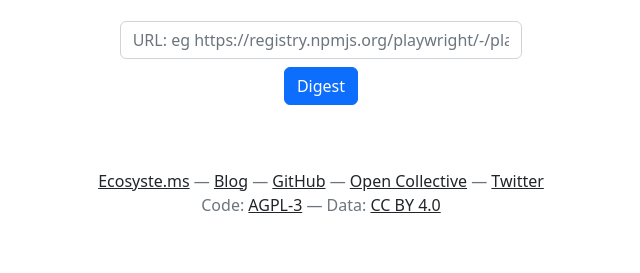
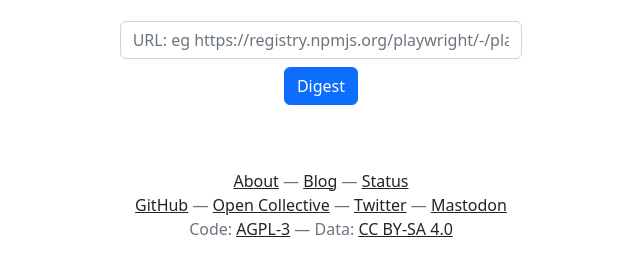
Before and after one commit to ecosyste-ms/digest, a website: page public/index.html in a window 1280 px wide. Shown: the part 185-458 px from the top of the page, without its empty margins (319-959 px from the left). Drawn offline with nearby package versions, Linux system fonts and the light colour scheme.

Commit message:
Update footer

```diff
--- a/public/index.html
+++ b/public/index.html
@@ -37,14 +37,17 @@
     </div>
 
     <footer class="py-5 container-sm text-muted text-center">
-      <a class="link-dark" target="_blank" href="https://ecosyste.ms">Ecosyste.ms</a> —
+      <a class="link-dark" target="_blank" href="https://ecosyste.ms">About</a> —
       <a class="link-dark" target="_blank" href="https://blog.ecosyste.ms">Blog</a> —
+      <a class="link-dark" target="_blank" href="https://ecosystems.appsignal-status.com/">Status</a>
+      <br/>
       <a class="link-dark" target="_blank" href="https://github.com/ecosyste-ms/digest">GitHub</a> —
       <a class="link-dark" target="_blank" href="https://opencollective.com/ecosystems">Open Collective</a> —
-      <a class="link-dark" target="_blank" href="https://twitter.com/ecosyste_ms">Twitter</a>
+      <a class="link-dark" target="_blank" href="https://twitter.com/ecosyste_ms">Twitter</a> —
+      <a class="link-dark" target="_blank" href="https://mastodon.social/@ecosystems">Mastodon</a>
       <br/>
       Code: <a class="link-dark" href="https://github.com/ecosyste-ms/digest/blob/main/LICENSE">AGPL-3</a>  —
-      Data: <a class="link-dark" target="_blank" href="https://creativecommons.org/licenses/by/4.0/">CC BY 4.0</a>
+      Data: <a class="link-dark" target="_blank" href="https://creativecommons.org/licenses/by-sa/4.0/">CC BY-SA 4.0</a>
     </footer>
   </body>
 </html>
```
Also changed, not shown: readme.md.
